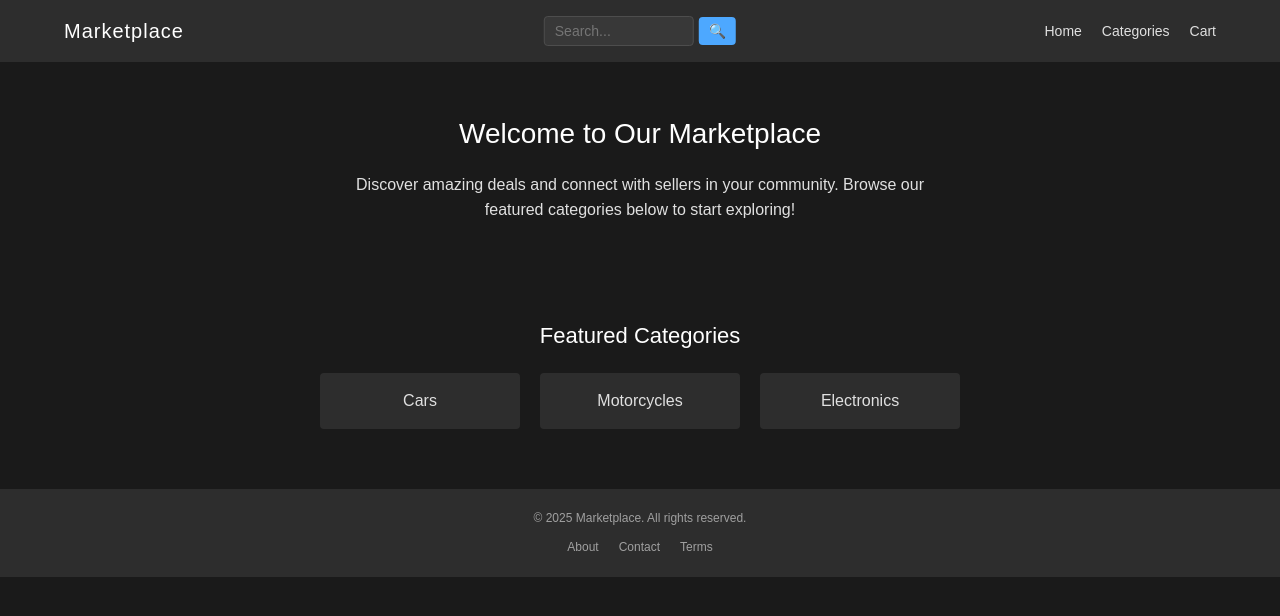
After one commit to IfkumRfnl/listamalternativefrontend, a Flask app: page / in a window 1280 px wide. The commit adds this page. Shown: the top 616 px of the page. Run offline with Flask 3, Linux system fonts and the light colour scheme.

Commit message:
caching system

```diff
--- a/back/app.py
+++ b/back/app.py
@@ -1,7 +1,10 @@
-from flask import Flask, jsonify, render_template, request
+import mimetypes
+
+from flask import Flask, jsonify, render_template, request, send_from_directory
 
 from scraper_manager import ScraperManager  # Import your scraper managero
 from config import Config
+import os
 
 
 app = Flask(__name__)
@@ -10,7 +13,36 @@ app.static_folder = Config.static_folder
 
 
 base_url = 'https://list.am/'
+CACHE_DIR = 'f'
 scraper_manager = ScraperManager(base_url)
+
+@app.route('/')
+def index():
+    return render_template('home.html')
+
+@app.route(f'/{CACHE_DIR}/<product_key>/<filename>', methods=['GET'])
+def get_image(product_key, filename):
+    directory = os.path.join(app.root_path, CACHE_DIR, product_key)
+    filepath = os.path.join(directory, filename)
+
+    # Determine MIME type based on extension
+    ext = os.path.splitext(filename)[1].lower()
+    mime_types = {
+        '.jpg': 'image/jpeg',
+        '.jpeg': 'image/jpeg',
+        '.png': 'image/png',
+        '.gif': 'image/gif',
+        '.webp': 'image/webp'
+    }
+    mime_type = mime_types.get(ext, 'application/octet-stream')  # Default to binary if unknown
+
+    # Serve the file with explicit MIME type
+    response = send_from_directory(directory, filename)
+    response.headers['Content-Type'] = mime_type
+    response.headers['Content-Disposition'] = 'inline'
+    return response
+
+
 
 @app.route('/api/category/<identifier>', methods=['GET'])
 def category_api(identifier):
--- /dev/null
+++ b/front/static/css/home.css
@@ -0,0 +1,80 @@
+/* Main content */
+.main-content {
+    width: 90%;
+    max-width: 1200px;
+    margin: 0 auto;
+}
+
+/* Welcome section */
+.welcome-section {
+    text-align: center;
+    padding: 20px;
+    margin: 30px 0;
+}
+
+.welcome-section h1 {
+    font-size: 28px;
+    color: #ffffff;
+    margin-bottom: 15px;
+    font-weight: 500;
+}
+
+.welcome-section p {
+    font-size: 16px;
+    color: #e0e0e0;
+    max-width: 600px;
+    margin: 0 auto 25px;
+}
+
+/* Featured categories */
+.featured-categories {
+    padding: 20px;
+    margin-bottom: 40px;
+}
+
+.featured-categories h2 {
+    font-size: 22px;
+    color: #ffffff;
+    margin-bottom: 20px;
+    font-weight: 500;
+    text-align: center;
+}
+
+.categories-list {
+    display: flex;
+    justify-content: center;
+    gap: 20px;
+    flex-wrap: wrap;
+}
+
+.category-item {
+    background-color: #2d2d2d;
+    padding: 15px 25px;
+    border-radius: 4px;
+    color: #e0e0e0;
+    text-decoration: none;
+    font-size: 16px;
+    display: block;
+    min-width: 200px;
+    text-align: center;
+    transition: background-color 0.3s ease, color 0.3s ease;
+}
+
+.category-item:hover {
+    background-color: #383838;
+    color: #4da8ff;
+}
+
+/* Responsive design */
+@media (max-width: 768px) {
+    .categories-list {
+        flex-direction: column;
+        align-items: center;
+        gap: 15px;
+    }
+
+    .category-item {
+        width: 100%;
+        max-width: 300px;
+    }
+}
--- a/front/templates/base.html
+++ b/front/templates/base.html
@@ -8,6 +8,7 @@
     <link rel="stylesheet" href="{{ url_for('static', filename='css/global.css') }}">
     <link rel="stylesheet" href="{{ url_for('static', filename='css/category.css') }}">
     <link rel="stylesheet" href="{{ url_for('static', filename='css/item.css') }}">
+    <link rel="stylesheet" href="{{ url_for('static', filename='css/home.css') }}">
 </head>
 <body>
     <header>
--- a/front/templates/category.html
+++ b/front/templates/category.html
@@ -23,5 +23,10 @@
                 </div>
             {% endfor %}
         </div>
+        <div class="nav">
+            {% for nav in category_data.nav_bar %}
+                <a href="{{ nav.url }}" class="{% if nav.active %}active{% endif %}">{{ nav.page }}</a>
+            {% endfor %}
+        </div>
     </main>
 {% endblock %}
--- /dev/null
+++ b/front/templates/home.html
@@ -0,0 +1,23 @@
+{% extends "base.html" %}
+
+{% block title %}Marketplace{% endblock %}
+
+{% block content %}
+    <!-- Main content container -->
+    <main class="main-content">
+        <div class="welcome-section">
+            <h1>Welcome to Our Marketplace</h1>
+            <p>Discover amazing deals and connect with sellers in your community. Browse our featured categories below to start exploring!</p>
+        </div>
+
+        <!-- Featured Categories Section -->
+        <section class="featured-categories">
+            <h2>Featured Categories</h2>
+            <div class="categories-list">
+                <a href="/category/23" class="category-item">Cars</a>
+                <a href="/category/24" class="category-item">Motorcycles</a>
+                <a href="/category/4" class="category-item">Electronics</a>
+            </div>
+        </section>
+    </main>
+{% endblock %}
```
Also changed, not shown: back/cache_manager.py (added, +161 -0 lines), back/scraper/item_scraper.py (+12 -1 lines), back/scraper/list_scraper.py (+13 -1 lines), front/static/css/category.css (+39 -0 lines), 1 other file.
